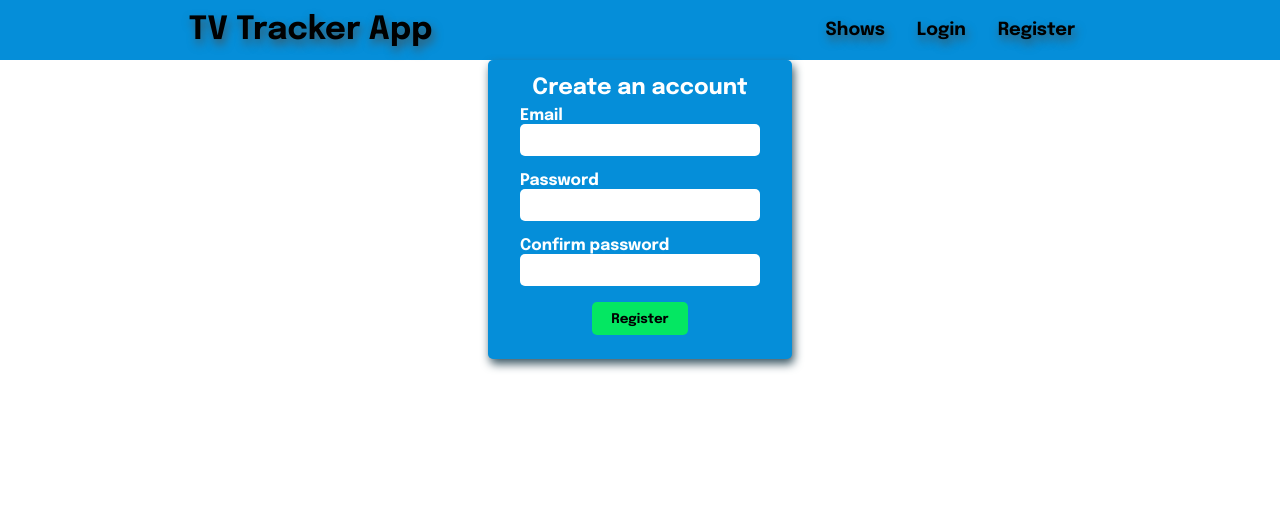
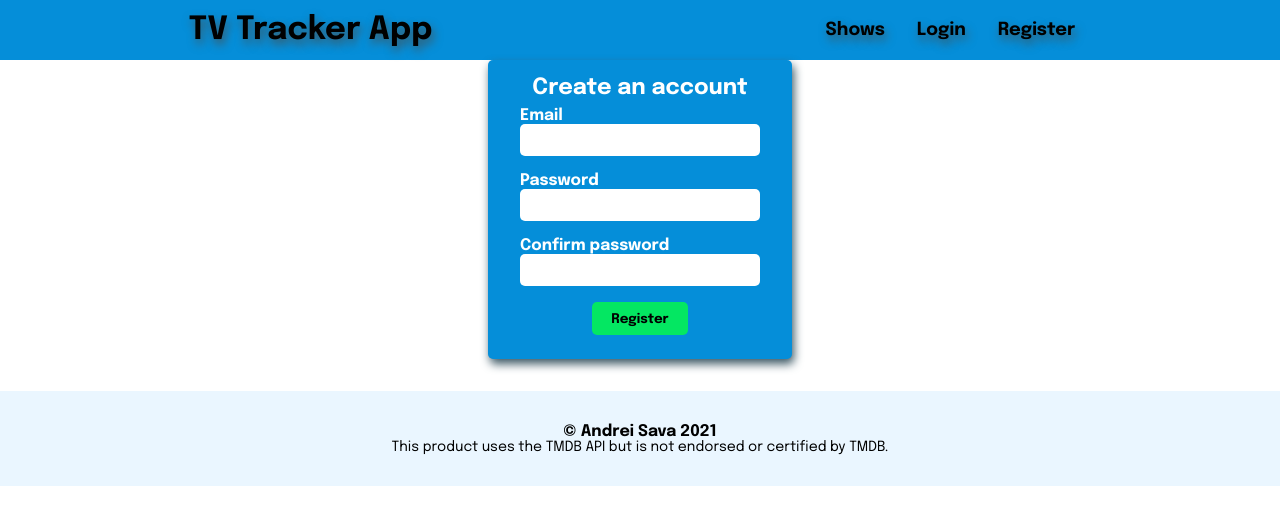
Before and after one commit to savawebdev/tv-tracker-app-nextjs, a Next.js app: page /register in a window 1280 px wide. Shown: the top 524 px of the page. Built offline with nearby package versions, Linux system fonts and the light colour scheme; no server answers.

Commit message:
created footer component

```diff
--- /dev/null
+++ b/components/Footer/Footer.js
@@ -0,0 +1,15 @@
+import React from 'react';
+import classes from './Footer.module.scss';
+
+const Footer = () => {
+  return (
+    <footer className={classes.footer}>
+      <p className={classes.copyright}>&copy; Andrei Sava 2021</p>
+      <p className={classes.attribution}>
+        This product uses the TMDB API but is not endorsed or certified by TMDB.
+      </p>
+    </footer>
+  );
+};
+
+export default Footer;
--- /dev/null
+++ b/components/Footer/Footer.module.scss
@@ -0,0 +1,18 @@
+@use '../../styles/variables.scss' as var;
+
+.footer {
+  margin-top: 2rem;
+  padding-block: 2rem;
+  display: flex;
+  flex-direction: column;
+  align-items: center;
+  background: var.$clr-light-blue;
+}
+
+.copyright {
+  font-weight: 700;
+}
+
+.attribution {
+  font-size: var.$fs-200;
+}
--- a/components/Layout/Layout.js
+++ b/components/Layout/Layout.js
@@ -1,5 +1,6 @@
 import React, { Fragment } from 'react';
 import Header from '../Header/Header';
+import Footer from '../Footer/Footer';
 import classes from './Layout.module.scss';
 
 const Layout = ({ children }) => {
@@ -7,6 +8,7 @@ const Layout = ({ children }) => {
     <Fragment>
       <Header />
       <main className={classes.main}>{children}</main>
+      <Footer />
     </Fragment>
   );
 };
```
